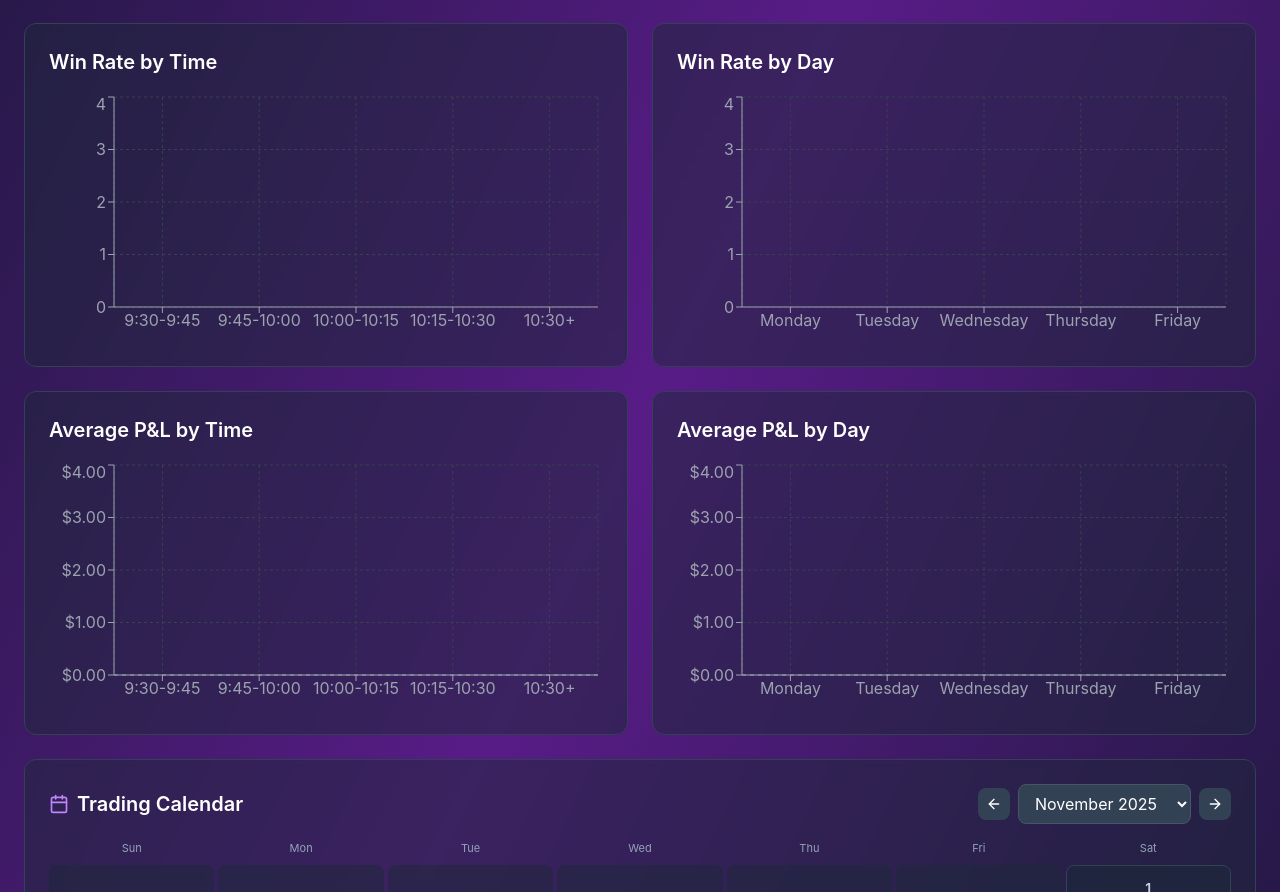
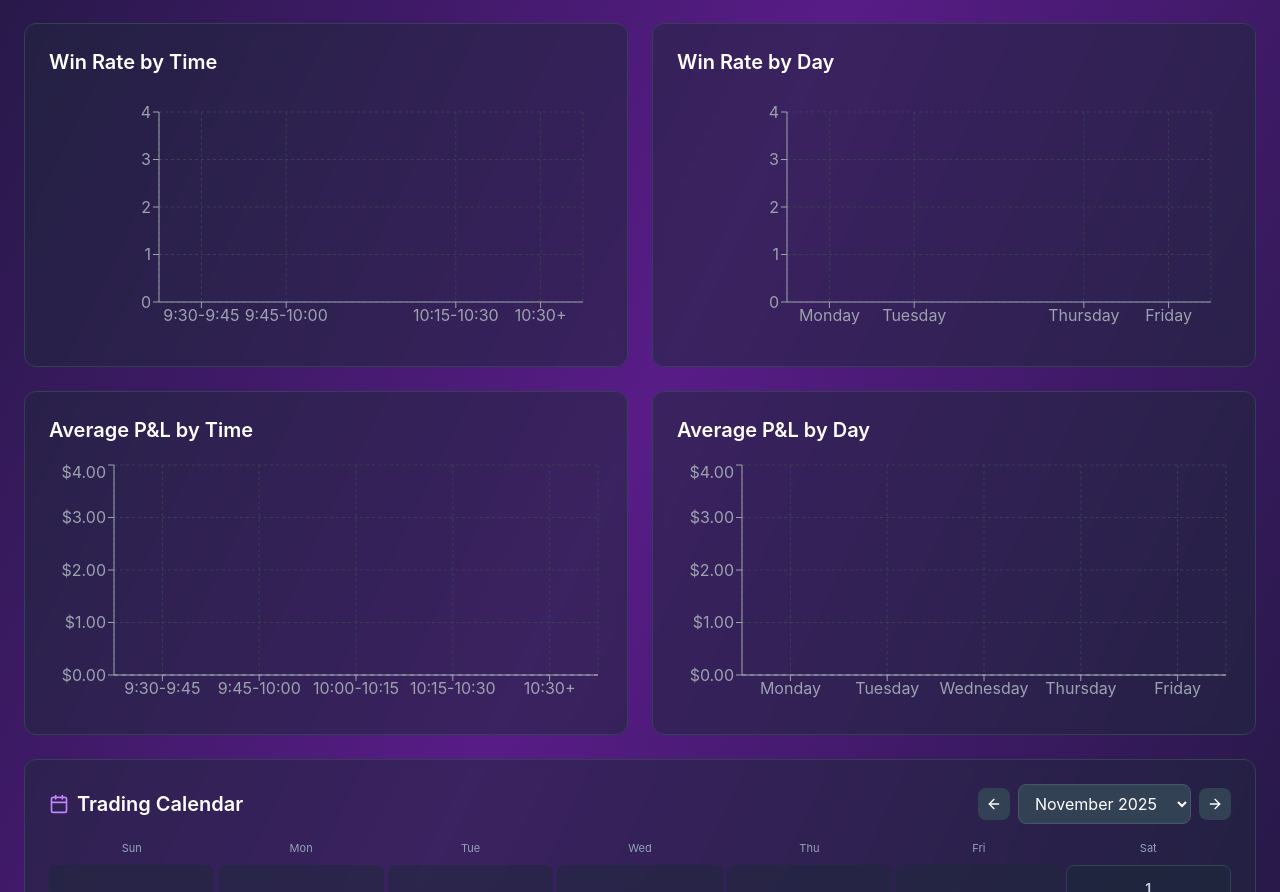
Before and after one commit to Sanchezter88/TradingJournal, a React (Create React App) app: page / in a window 1280 px wide. Shown: the part 913-1805 px from the top of the page. Built offline with nearby package versions, Linux system fonts and the light colour scheme.

Commit message:
Add margins to average PnL charts

```diff
--- a/src/App.js
+++ b/src/App.js
@@ -1331,7 +1331,7 @@ function App() {
           <div className="bg-slate-800/50 backdrop-blur-sm rounded-xl p-6 border border-slate-700">
             <h3 className="text-xl font-semibold mb-4">Win Rate by Time</h3>
             <ResponsiveContainer width="100%" height={250}>
-              <BarChart data={timeRangeData}>
+              <BarChart data={timeRangeData} margin={{ left: 50, right: 20, top: 20, bottom: 10 }}>
                 <CartesianGrid strokeDasharray="3 3" stroke="#374151" />
                 <XAxis dataKey="range" stroke="#9ca3af" />
                 <YAxis stroke="#9ca3af" />
@@ -1347,7 +1347,7 @@ function App() {
           <div className="bg-slate-800/50 backdrop-blur-sm rounded-xl p-6 border border-slate-700">
             <h3 className="text-xl font-semibold mb-4">Win Rate by Day</h3>
             <ResponsiveContainer width="100%" height={250}>
-              <BarChart data={dayData}>
+              <BarChart data={dayData} margin={{ left: 50, right: 20, top: 20, bottom: 10 }}>
                 <CartesianGrid strokeDasharray="3 3" stroke="#374151" />
                 <XAxis dataKey="day" stroke="#9ca3af" />
                 <YAxis stroke="#9ca3af" />
```
